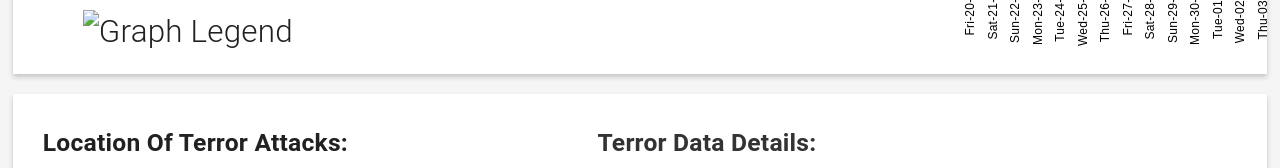
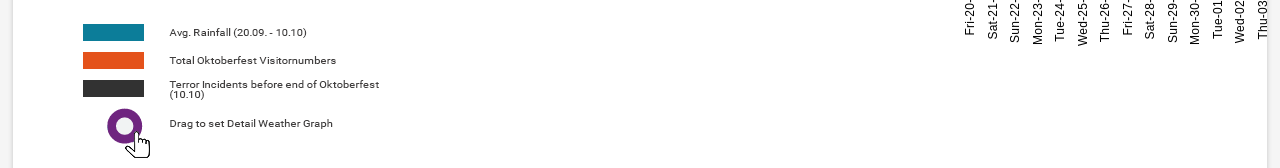
Before and after one commit to Proteozym/proteozym.github.io, a plain HTML site: page index.html in a window 1280 px wide. Shown: the part 725-893 px from the top of the page. Drawn offline with nearby package versions, Linux system fonts and the light colour scheme; some packages are replaced by stand-ins of ours; grey boxes are pictures that could not be loaded.

Commit message:
img src
img src

```diff
--- a/index.html
+++ b/index.html
@@ -302,7 +302,7 @@
             </div>
             <svg id="svg"></svg>
             <div id="weatherDetail"></div>
-            <div><img style="margin-left: 50px;" alt="Graph Legend" src="/InfoVis/img/legend.png"></div>
+            <div><img style="margin-left: 50px;" alt="Graph Legend" src="/img/legend.png"></div>
         </div>
     </div>
     <div id="terror_data">
```
